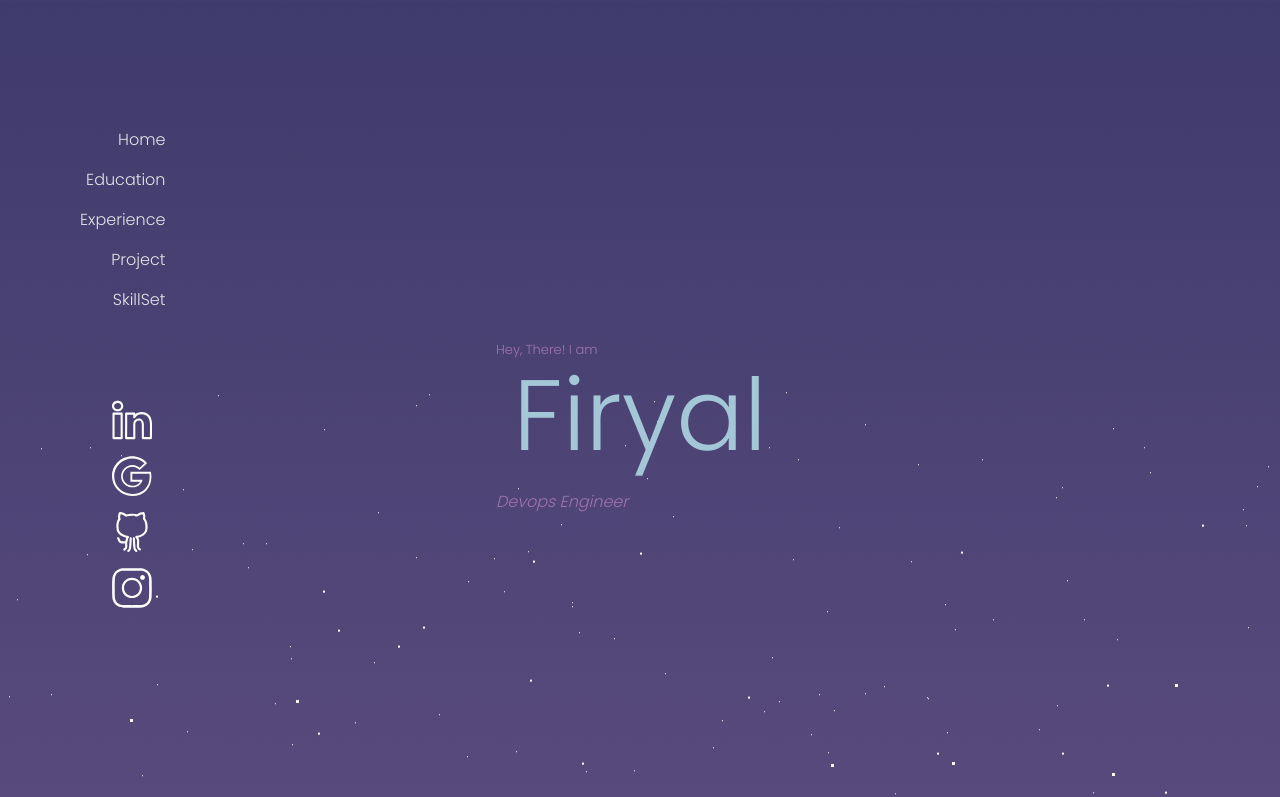
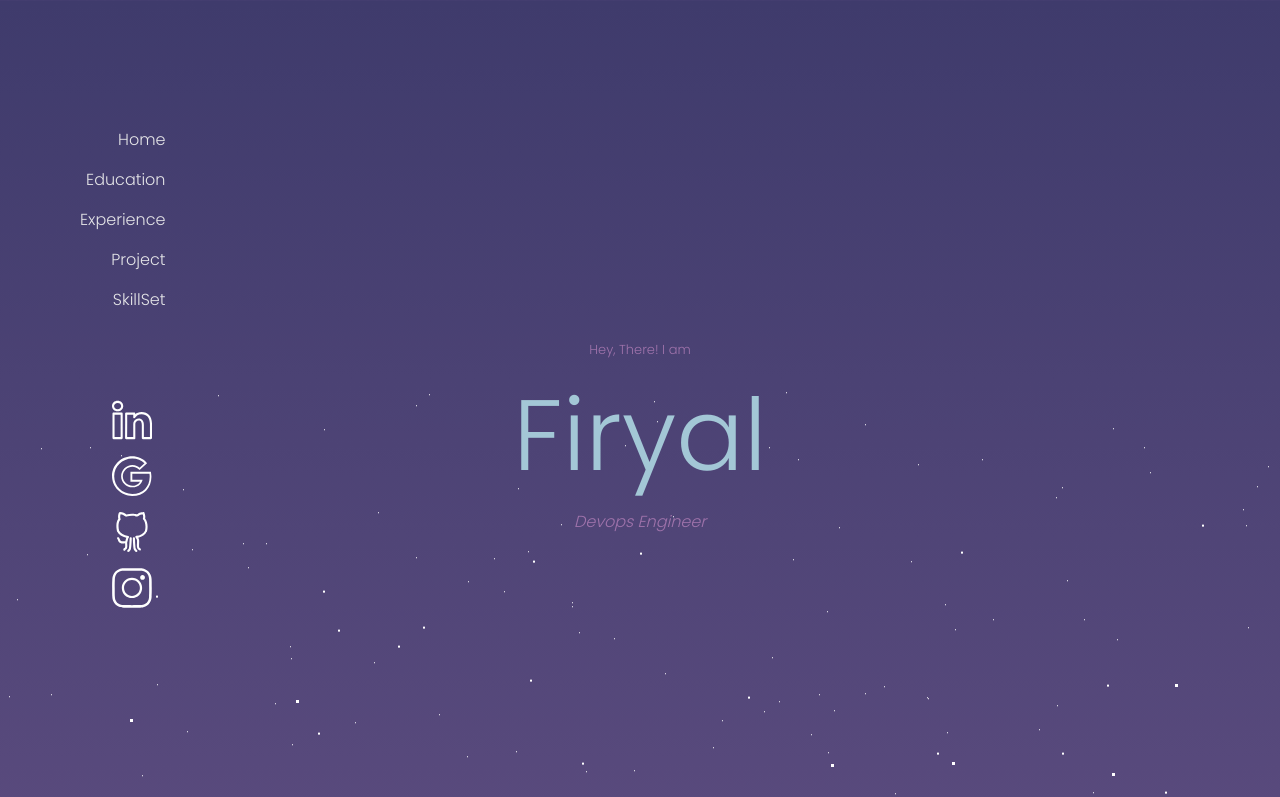
Before and after one commit to firyal-salsa/portfolio, a React (Create React App) app: page / in a window 1280 px wide. Shown: the top 797 px of the page. Built offline with nearby package versions, Linux system fonts and the light colour scheme.

Commit message:
fixing text title

```diff
--- a/src/Components/Dashboard/Dashboard.component.js
+++ b/src/Components/Dashboard/Dashboard.component.js
@@ -59,9 +59,9 @@ function Home() {
         </div>
       </header>
       <div className="container justify-items-center absolute" id='title'>
-        <h3 className='title-intro absolute left-4'>Hey, There! I am</h3>
+        <h3 className='title-intro left-4'>Hey, There! I am</h3>
           <h1 className='title-name'>Firyal</h1>
-        <h3 className='title-job absolute left-4'>Devops Engineer</h3>
+        <h3 className='title-job left-4'>Devops Engineer</h3>
         {/* <p className="italic text-center justify-center">
         “It is not the strongest of the species that survive, nor the most intelligent, but the one most responsive to change.” -Charles Darwin
         </p> */}
--- a/src/Components/Dashboard/Dashboard.scope.css
+++ b/src/Components/Dashboard/Dashboard.scope.css
@@ -10,6 +10,7 @@
 
 .title-intro{
     font-size: small;
+    text-align: left;
 }
 
 .title-name{
@@ -20,6 +21,7 @@
 .title-job{
     font-style: italic;
     font-weight: 300;
+    text-align: left;
 }
 
 .container-page{
```
